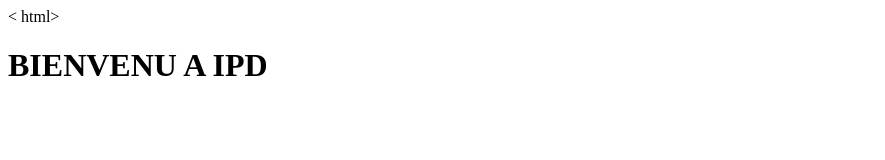
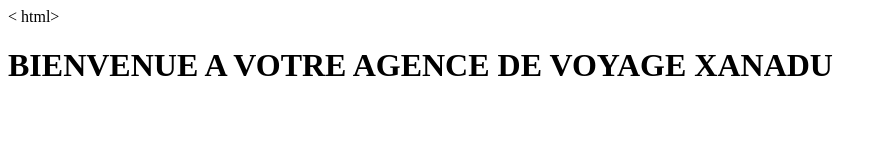
Before and after one commit to Moilimii19/html_projetemmo, a plain HTML site: page index.html in a window 1280 px wide. Shown: the whole page, without its empty margins (0-885 px from the left). Drawn offline with Linux system fonts and the light colour scheme.

Commit message:
modification menu

```diff
--- a/index.html
+++ b/index.html
@@ -4,6 +4,6 @@
 	<title>ma page web</title>
 <head>
 <body>
-	<h1>BIENVENU A IPD<h1>
+	<h1>BIENVENUE A VOTRE AGENCE DE VOYAGE XANADU </h1>
 <body>
 </html>
```
